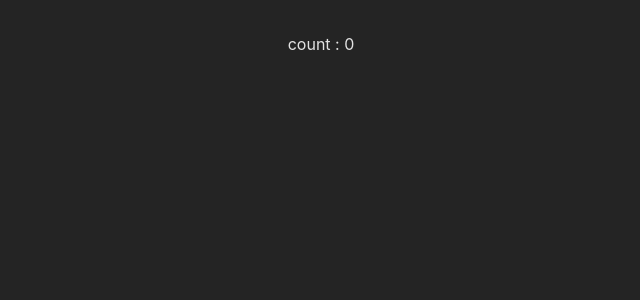
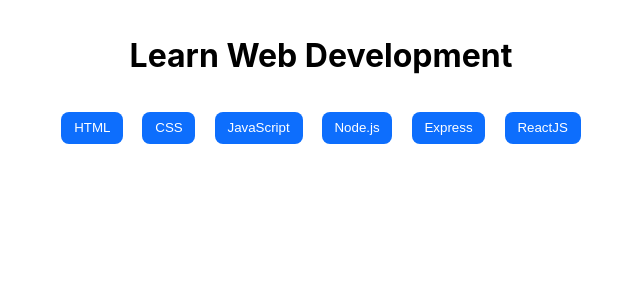
Before and after one commit to antoniorusso2/react-use-state, a React (Vite) app: page / in a window 1280 px wide. Shown: the top 300 px of the page, without its empty margins (319-959 px from the left). Built offline with nearby package versions, Linux system fonts and the light colour scheme.

Commit message:
- ADD: data file and main section component + button component

```diff
--- a/src/App.jsx
+++ b/src/App.jsx
@@ -1,14 +1,15 @@
 import { useState } from 'react';
 import './App.css';
+import MainSection from "./components/MainSection/MainSection";
+
 
 function App() {
   const [count, setCount] = useState(0);
 
   return (
     <>
-      <div>
-        count : {count}
-      </div>
+      <MainSection />
+
     </>
   );
 }
--- /dev/null
+++ b/src/components/Button/Button.jsx
@@ -0,0 +1,8 @@
+/* eslint-disable react/prop-types */
+import style from './Button.module.css';
+
+export default function Button(props) {
+  return (
+    <button className={style.btn}>{props.title}</button>
+  );
+}
--- /dev/null
+++ b/src/components/Button/Button.module.css
@@ -0,0 +1,7 @@
+.btn {
+  background-color: var(--btn-color);
+  color: white;
+  padding: 0 0.8rem;
+  line-height: 2rem;
+  border-radius: 0.5rem;
+}
--- /dev/null
+++ b/src/components/MainSection/MainSection.jsx
@@ -0,0 +1,27 @@
+import Button from "../Button/Button.jsx";
+import languages from '../../data/languages.js';
+import style from './MainSection.module.css';
+
+export default function MainSection() {
+  return (
+    <main className="main_content">
+      <div className="container">
+        <div className="row">
+          <div className={`${style.main_title}`}>
+            <h1>
+              Learn Web Development
+            </h1>
+          </div>
+        </div>
+        <div className="row">
+          <div className={`col ${style.col_btn}`}>
+            {languages.map((language) =>
+              // button per ogni elemento nell'array di oggetti languages
+              <Button key={language.id} title={language.title} />
+            )}
+          </div>
+        </div>
+      </div>
+    </main>
+  );
+}
--- /dev/null
+++ b/src/components/MainSection/MainSection.module.css
@@ -0,0 +1,9 @@
+.main_title {
+  flex-basis: 100%;
+}
+
+.col_btn {
+  margin-top: 2rem;
+  display: flex;
+  column-gap: 1.2rem;
+}
--- /dev/null
+++ b/src/data/languages.js
@@ -0,0 +1,34 @@
+const languages = [
+  {
+    id: 1,
+    title: "HTML",
+    description: "HTML (HyperText Markup Language) è il linguaggio standard per creare pagine e applicazioni web. Struttura il contenuto web e fornisce elementi di base come titoli, paragrafi e immagini."
+  },
+  {
+    id: 2,
+    title: "CSS",
+    description: "CSS (Cascading Style Sheets) è un linguaggio di stile utilizzato per descrivere la presentazione di un documento scritto in HTML o XML. Controlla il layout, i colori, i caratteri e l'aspetto complessivo di una pagina web."
+  },
+  {
+    id: 3,
+    title: "JavaScript",
+    description: "JavaScript è un linguaggio di programmazione dinamico utilizzato per lo sviluppo web, che consente contenuti interattivi come grafici animati, pulsanti cliccabili e altre funzionalità dinamiche sui siti web."
+  },
+  {
+    id: 4,
+    title: "Node.js",
+    description: "Node.js è un ambiente di runtime JavaScript lato server che permette di utilizzare JavaScript anche sul backend, consentendo agli sviluppatori di usare lo stesso linguaggio sia sul client che sul server."
+  },
+  {
+    id: 5,
+    title: "Express",
+    description: "Express è un framework per applicazioni web minimalista e veloce per Node.js. Fornisce strumenti robusti per creare applicazioni web e API e semplifica la gestione delle rotte e delle richieste."
+  },
+  {
+    id: 6,
+    title: "ReactJS",
+    description: "ReactJS è una libreria JavaScript per costruire interfacce utente, in particolare applicazioni a pagina singola. Consente agli sviluppatori di creare componenti UI riutilizzabili e di gestire efficacemente lo stato dell'applicazione."
+  }
+];
+
+export default languages
--- a/src/index.css
+++ b/src/index.css
@@ -3,16 +3,14 @@
   line-height: 1.5;
   font-weight: 400;
 
-  color-scheme: light dark;
-  color: rgba(255, 255, 255, 0.87);
-  background-color: #242424;
-
-  font-synthesis: none;
-  text-rendering: optimizeLegibility;
-  -webkit-font-smoothing: antialiased;
-  -moz-osx-font-smoothing: grayscale;
+  --btn-color: #0D6EFD;
+  --border-color: #E8E8E8;
 }
 
+
+/*
+reset rules
+*/
 * {
   box-sizing: border-box;
   margin: 0;
@@ -27,3 +25,20 @@
 body {
   min-height: 100vh;
 }
+
+.container {
+  max-width: 1280px;
+  margin: 0 auto;
+}
+
+.row {
+  display: flex;
+  flex-wrap: wrap;
+  justify-content: center;
+  align-items: center;
+}
+
+button {
+  border: none;
+  background-color: transparent;
+}
```
